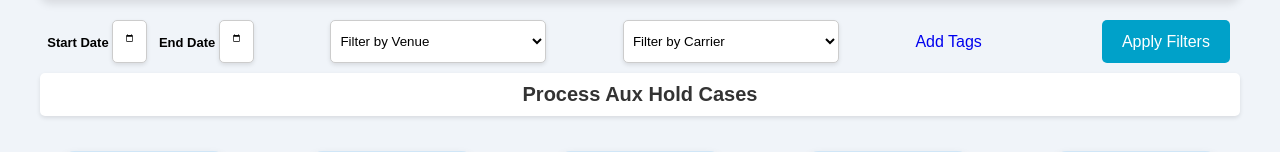
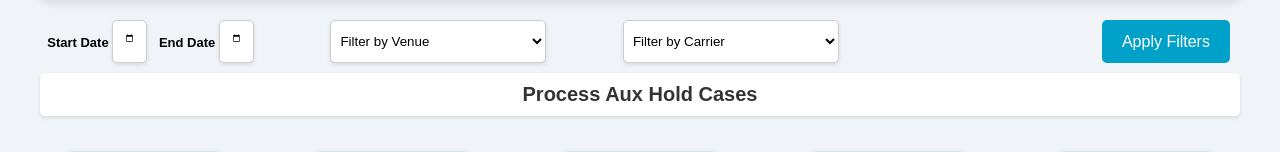
Before and after one commit to Aqib-Ansari-Ergode/Shipment-Management, a Flask app: page / in a window 1280 px wide. Shown: the part 93-245 px from the top of the page. Run offline with Flask 3, Linux system fonts and the light colour scheme; data that the repository does not hold is empty; parts of the project's set-up code (start-up, migrations or seed data) failed here and were passed over.

Commit message:
Update index.html

```diff
--- a/templates/index.html
+++ b/templates/index.html
@@ -97,8 +97,7 @@
 
                 <!-- Download Button -->
                  <div style="display: flex; align-items: center; width: 100px;">
-                <a href="{{ url_for('/add_tag') }}" class="btn btn-success download-btn" style="text-decoration: none;display: flex;">Add Tags
-                </a>
+
             </div>
 
                 <!-- Apply Filters Button -->
```
